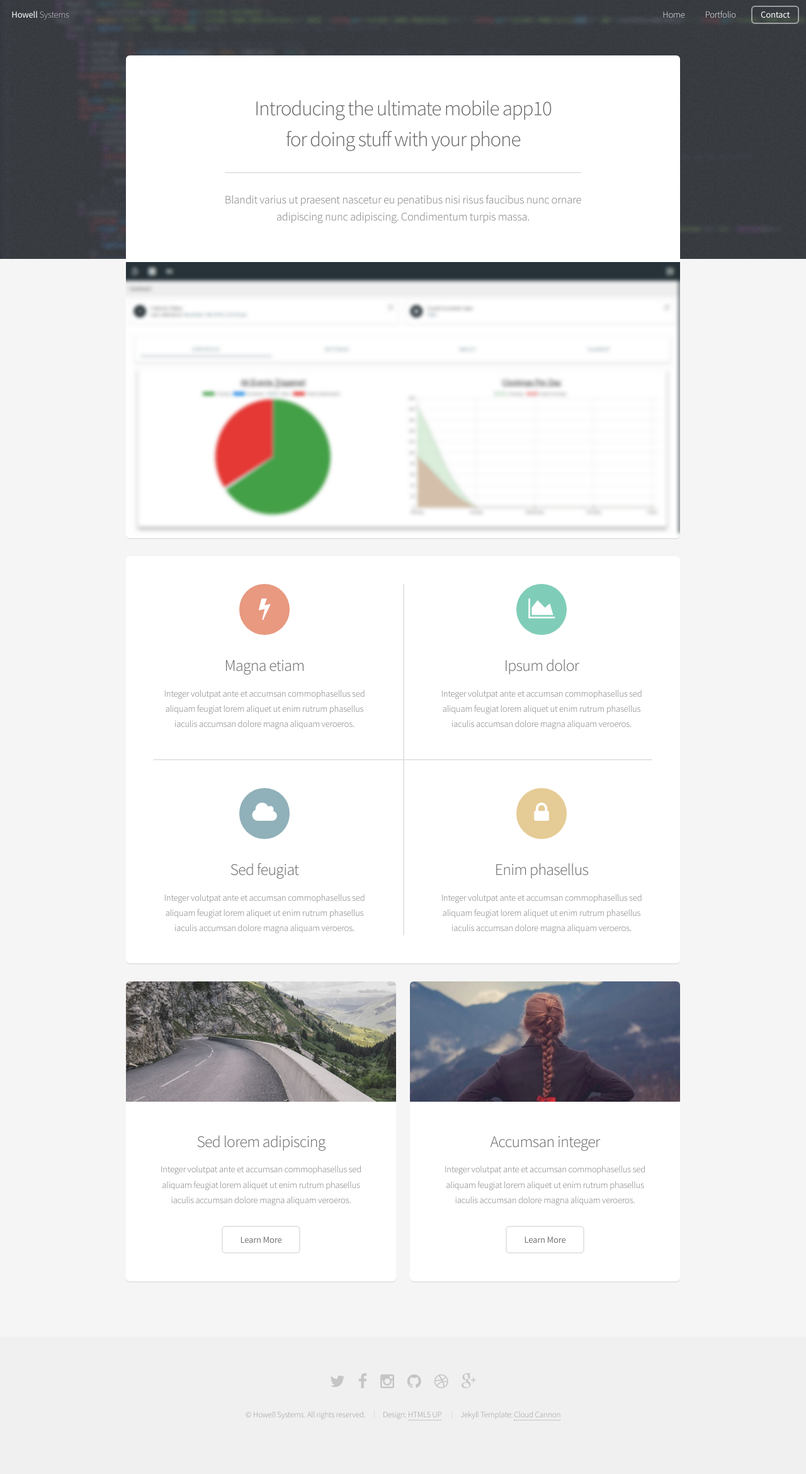
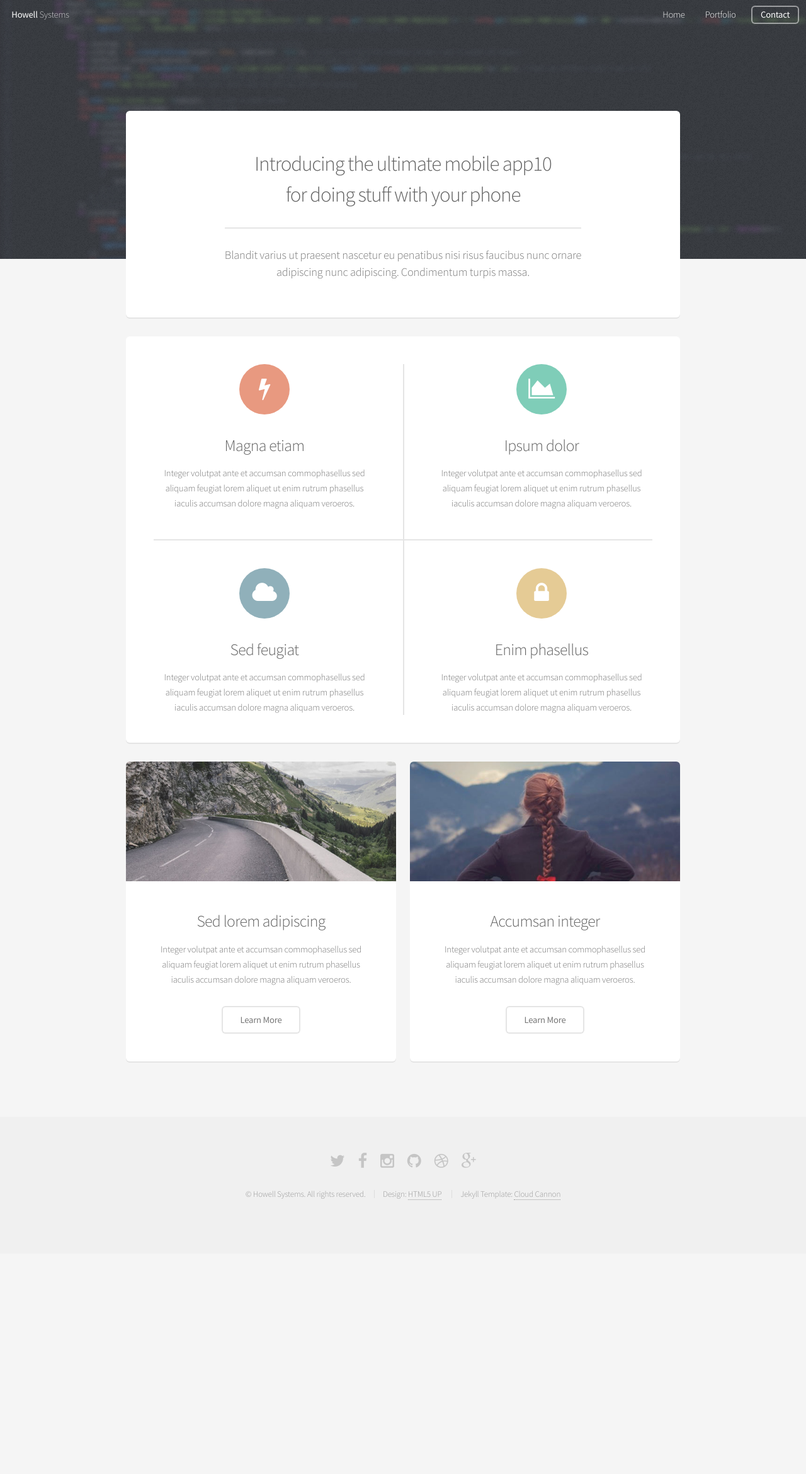
Before and after one commit to ConnorHowell/howelley.github.io, a Jekyll site: the page built from index.html, in a window 1280 px wide. Shown: the whole page at 63% size. Built offline with Jekyll 4.4.1, drawn with Linux system fonts in a browser that asks for light colours; the list of posts is cut into pages by our own code; after the commit the page ends 1990 px from its top, so only the background shows below that.

Commit message:
main page changes

```diff
--- a/assets/css/style.css
+++ b/assets/css/style.css
@@ -1310,7 +1310,7 @@
 				padding: 1em 0 1.25em 0;
 			}
 	body #main {
-		margin-top: -26em;
+		margin-top: -20em;
 	}
 
 	body.landing #main {
--- a/index.html
+++ b/index.html
@@ -10,7 +10,6 @@ layout: default
 		<p>Blandit varius ut praesent nascetur eu penatibus nisi risus faucibus nunc ornare<br />
 		adipiscing nunc adipiscing. Condimentum turpis massa.</p>
 	</header>
-	<span class="image featured"><img src="{{ site.baseurl }}/assets/images/dashboard.png" alt="Intelligent Dashboard Design" /></span>
 </section>
 
 <section class="box special features">
```
